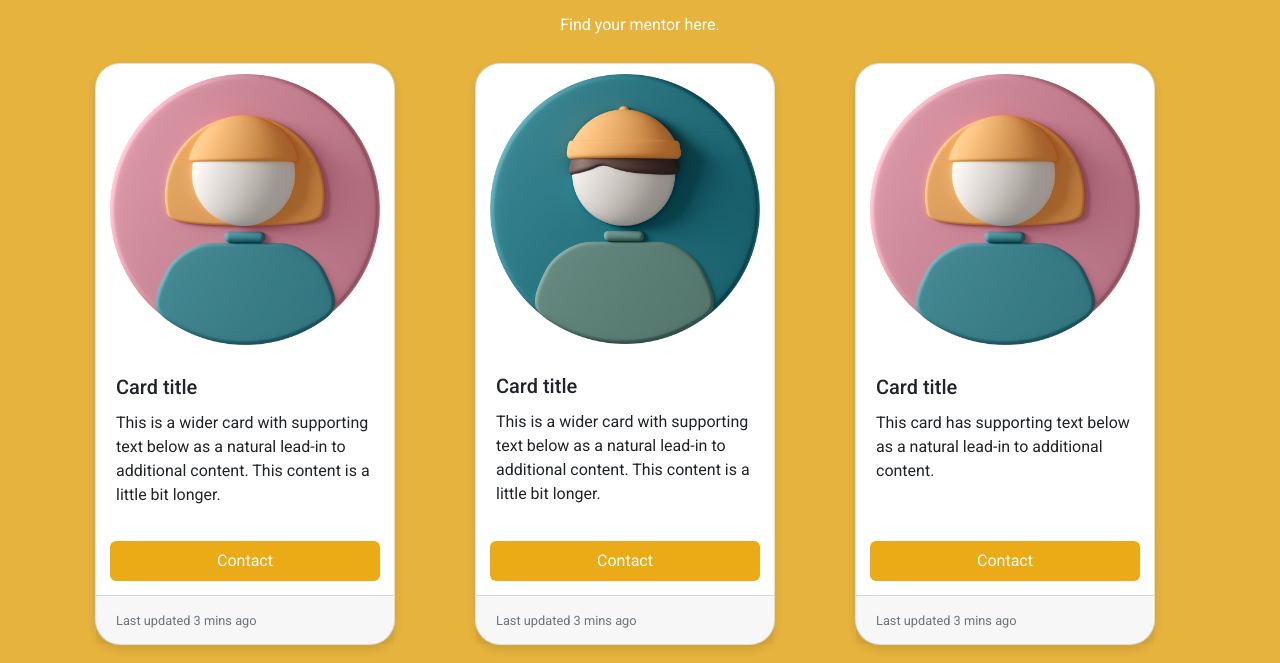
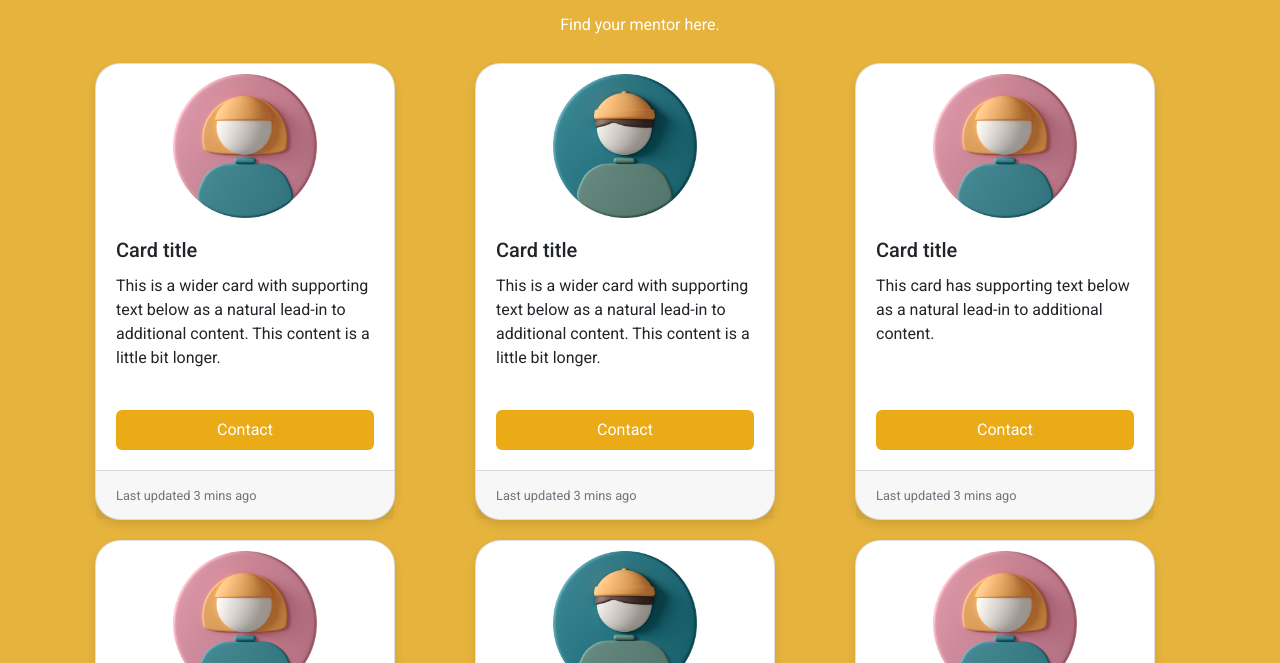
Before and after one commit to gislainm/funathon-2022, a plain HTML site: page client/html/profile.html in a window 1280 px wide. Shown: the part 137-800 px from the top of the page. Drawn offline with nearby package versions, Linux system fonts and the light colour scheme.

Commit message:
adjusted card height

```diff
--- a/client/css/profileStyle.css
+++ b/client/css/profileStyle.css
@@ -125,18 +125,22 @@ header {
     box-shadow: 0 5px 10px rgba(0, 0, 0, 0.1);
 }
 .card-img-top{
-padding:10px 14px;
+padding:10px 77px;
+padding-bottom: 0px;
 }
 
 .button{
 	border:none;
 	font-size:16px;
 	color:#FFF;
-	padding:8px 16px;
+	padding:8px 20px;
 	background-color:#eaab17;
 	border-radius: 6px;
-	margin:14px;
+	margin:20px;
 }
 .col{
 	margin:10px;
 }
+.card-title{
+
+}
```
